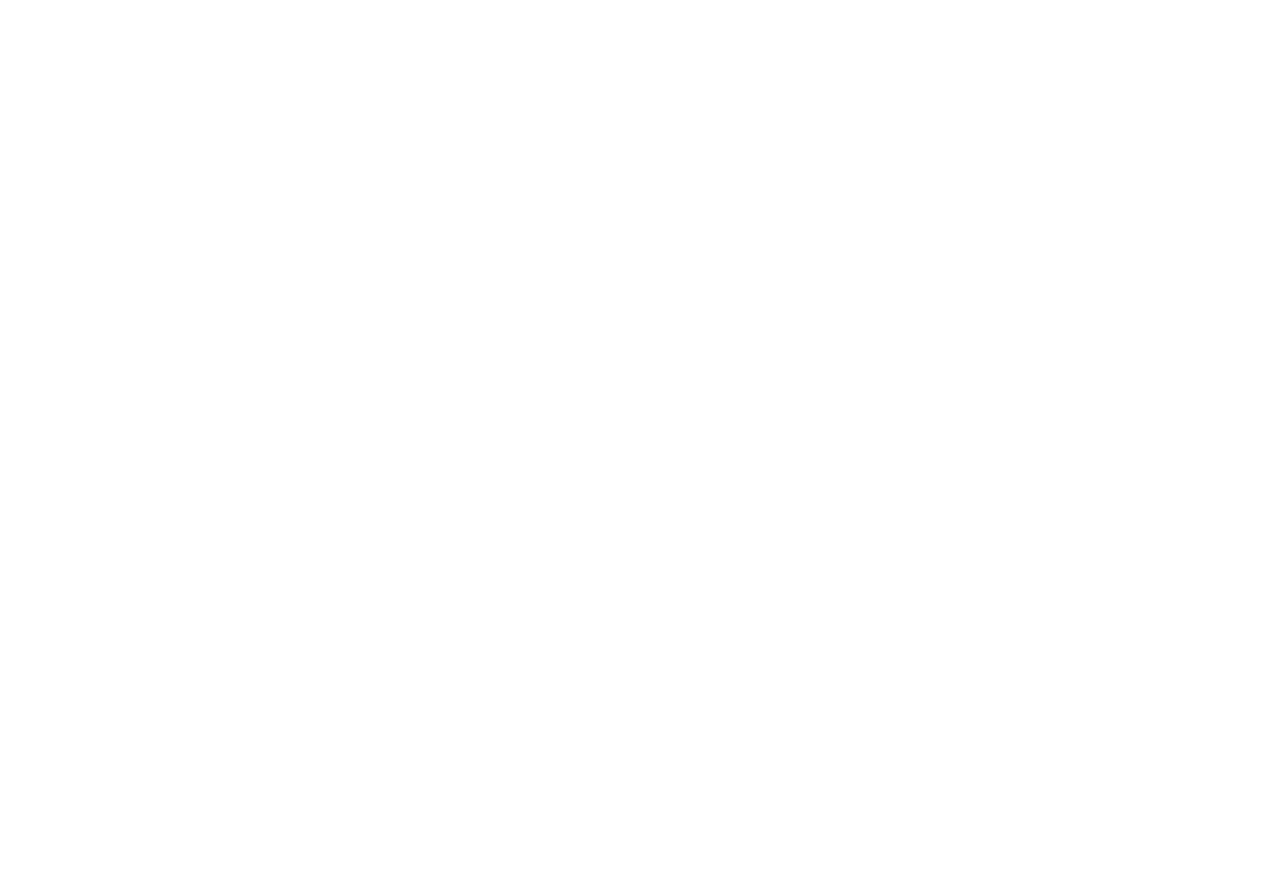
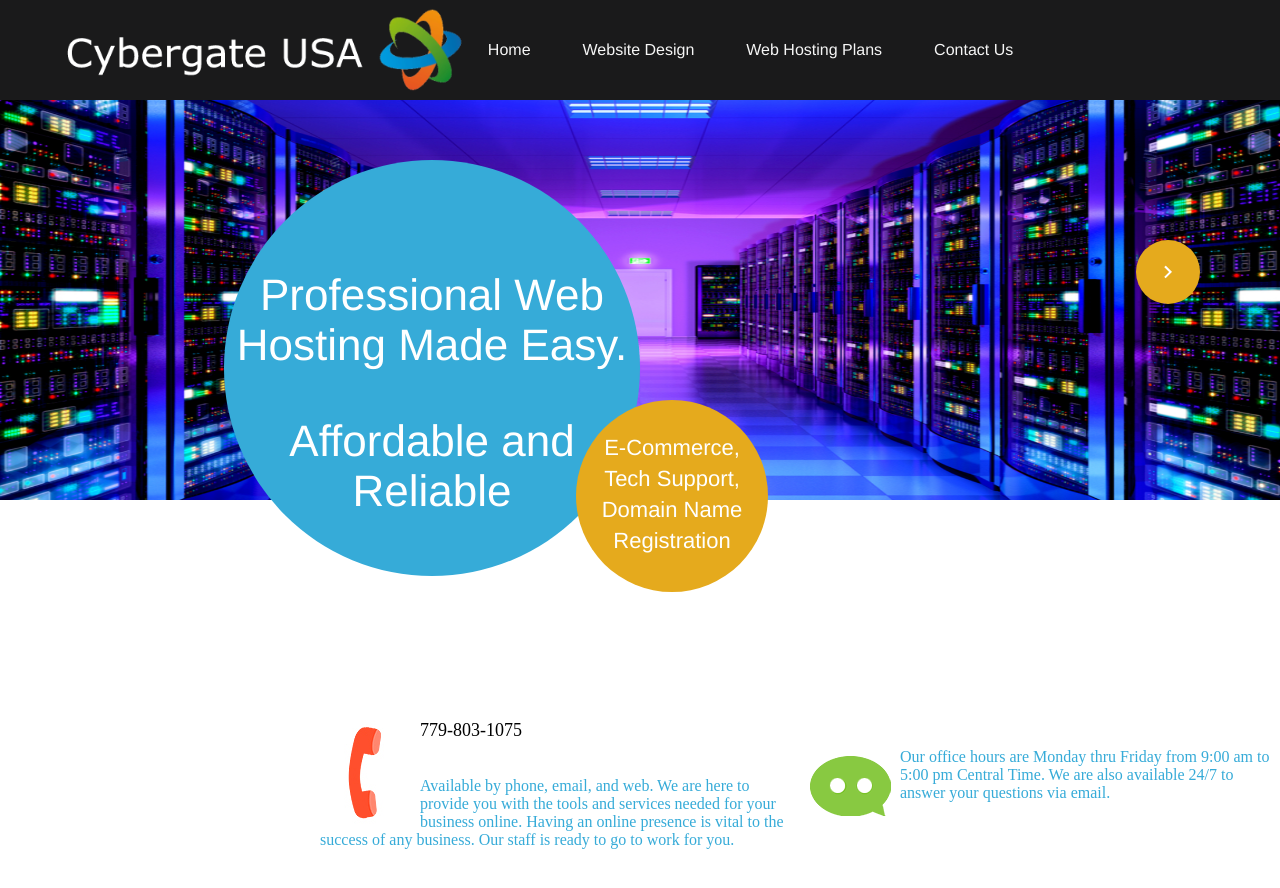
Before and after one commit to PrimeFord/web-page, a plain HTML site: page index.html in a window 1280 px wide. Before the commit the page ends 800 px from the top, so only its background shows below. Drawn offline with Linux system fonts and the light colour scheme.

Commit message:
web-page

```diff
--- a/index.html
+++ b/index.html
@@ -4,10 +4,43 @@
     <meta charset="UTF-8">
     <meta http-equiv="X-UA-Compatible" content="IE=edge">
     <meta name="viewport" content="width=device-width, initial-scale=1.0">
-    <title>Document</title>
+    <title>Cybergate USA</title>
     <link rel="stylesheet" href="./style.css">
 </head>
 <body>
-
+    <div class="wrapper">
+        <div class="nav">
+          <nav>
+            <!-- <h2>Cybergate USA</h2> -->
+            <img src="./media/logo.png" alt="Cybergate USA logo">
+            <div class="option"><a href="./index.html">Home</a>
+                <a href="./WebDesign.html">Website Design</a>
+                <a href="./WebHostingPlans.html">Web Hosting Plans</a>
+                <a href="./ContactUs.html">Contact Us</a></div>
+          </nav>
+        </div>
+        <main>
+          <section id="home">
+            <img src="./media/What-is-a-Network-Server.jpg" class="backgroundimage">
+            <div id="bigball"><p>
+                Professional
+                Web Hosting
+                Made Easy.</p><br><br><p>Affordable and Reliable</p></div>
+                <div id="smallball"><h2><p>E-Commerce,</p><p>Tech Support,</p><p>Domain Name </p><p>Registration</p></h2></div>
+                <div id="directionleft"><img src="./media/left.png"></div>
+                <div id="directionright"><img src="./media/right.png"></div>
+          </section>
+        </main>
+      </div>
+      <section  class="conv">
+        <div class="phone">
+            <div><img src="./media/phoneicon.jpg"><p class="number">779-803-1075</p></div><br><br>
+            <div><p>Available by phone, email, and web. We are here to provide you with the tools and services needed for your business online. Having an online presence is vital to the success of any business. Our staff is ready to go to work for you.</p></div>
+        </div>
+        <div class="chat">
+            <img src="./media/chaticon.png">
+            <p>Our office hours are Monday thru Friday from 9:00 am to 5:00 pm Central Time. We are also available 24/7 to answer your questions via email.</p>
+        </div>
+      </section>
 </body>
 </html>
--- a/style.css
+++ b/style.css
@@ -0,0 +1,166 @@
+* {
+  margin: 0;
+  padding: 0;
+  box-sizing: border-box;
+}
+html,
+* {
+  scroll-behavior: smooth;
+}
+.wrapper {
+  width: 100vw;
+  height: 100vh;
+  overflow: hidden;
+  display: flex;
+  flex-direction: column;
+}
+nav {
+  width: 100%;
+  height: 100px;
+  background-color: #1a1a1b;
+  display: flex;
+  /* justify-content: center; */
+  align-items: center;
+  padding-left: 4rem;
+}
+nav img {
+    height: 82%;
+}
+nav a {
+  text-decoration: none;
+  padding: 1.5rem;
+  color: whitesmoke;
+  font-size: 16px;
+  font-family: 'Raleway',Helvetica,Arial,Sans-Serif;
+}
+nav a:hover {
+  background-color: rgb(92, 82, 82);
+}
+#home {
+  width: 100%;
+  height: 100vh;
+  background-color: white;
+}
+#web-design {
+  width: 100%;
+  height: 100vh;
+  background-color: rgb(231, 215, 185);
+}
+#web-host {
+  width: 100%;
+  height: 100vh;
+  background-color: rgb(241, 207, 144);
+}
+#contact {
+    width: 100%;
+    height: 100vh;
+    background-color: gray;
+  }
+.backgroundimage {
+    position: relative;
+    width: 100vw;
+    height: 50%;
+}
+  #bigball {
+    width: 26em;
+    height: 26em;
+    background-color: #36abd8;
+    border-radius: 50%;
+    position: absolute;
+    right: 40rem;
+    top: 10rem;
+    text-align: center;
+    color: white;
+  }
+  div#bigball p {
+    font-size: 44px;
+    font-family: 'Raleway',Helvetica,Arial,Sans-Serif;
+    font-weight: 100;
+    padding-top: 10px;
+    position: relative;
+    top: 100px;
+  }
+  #smallball {
+    width: 12em;
+    height: 12em;
+    background-color: #e5aa1d;
+    border-radius: 50%;
+    position: absolute;
+    right: 32rem;
+    top: 25rem;
+    text-align: center;
+    color: white;
+  }
+  div#smallball p {
+    font-size: 22px;
+    font-family: 'Raleway',Helvetica,Arial,Sans-Serif;
+    font-weight: 100;
+    padding-top: 5px;
+    position: relative;
+    top: 30px;
+  }
+  #directionleft {
+    width: 4em;
+    height: 4em;
+    background-color: #e5aa1d;
+    border-radius: 50%;
+    position: absolute;
+    right: 85rem;
+    top: 15rem;
+  }
+  #directionleft img {
+    /* height: 50%; */
+    padding: 20px 0 0 20px;
+  }
+  #directionright {
+    width: 4em;
+    height: 4em;
+    background-color: #e5aa1d;
+    border-radius: 50%;
+    position: absolute;
+    right: 5rem;
+    top: 15rem;
+  }
+  #directionright img {
+    padding: 20px 0 0 20px;
+  }
+  .conv {
+    display: flex;
+    position: relative;
+    top: -5rem;
+    margin-left: 20em;
+    color: #36abd8;
+    align-items: center;
+  }
+  .phone {
+    width: 30rem;
+  }
+  .phone img, .chat img {
+    float: left;
+  }
+  .number {
+    color: black;
+    font-size: 18px;
+  }
+  .chat {
+    width: 30rem;
+  }
+  .chat p {
+    padding-top: 15px;
+  }
+  form {
+    width: 60vw;
+    max-width: 500px;
+    min-width: 300px;
+    margin: 0 auto;
+  }
+  .info {
+    margin: auto;
+    padding: 20px;
+  }
+  input {
+    width: 30rem;
+    height: 1.5rem;
+    color: gray;
+
+  }
```
Also changed, not shown: ContactUs.html (added, +38 -0 lines), WebDesign.html (added, +27 -0 lines), WebHostingPlans.html (added, +27 -0 lines), media/Intro-to-Networking-Temp-no-watermark-.png (added), media/What-is-a-Network-Server.jpg (added), media/chaticon.png (added), media/download.jpg (added), media/images (1).jpg (added), media/images.jpg (added), media/left.png (added), media/logo.png (added), media/phoneicon.jpg (added), media/right.png (added).
